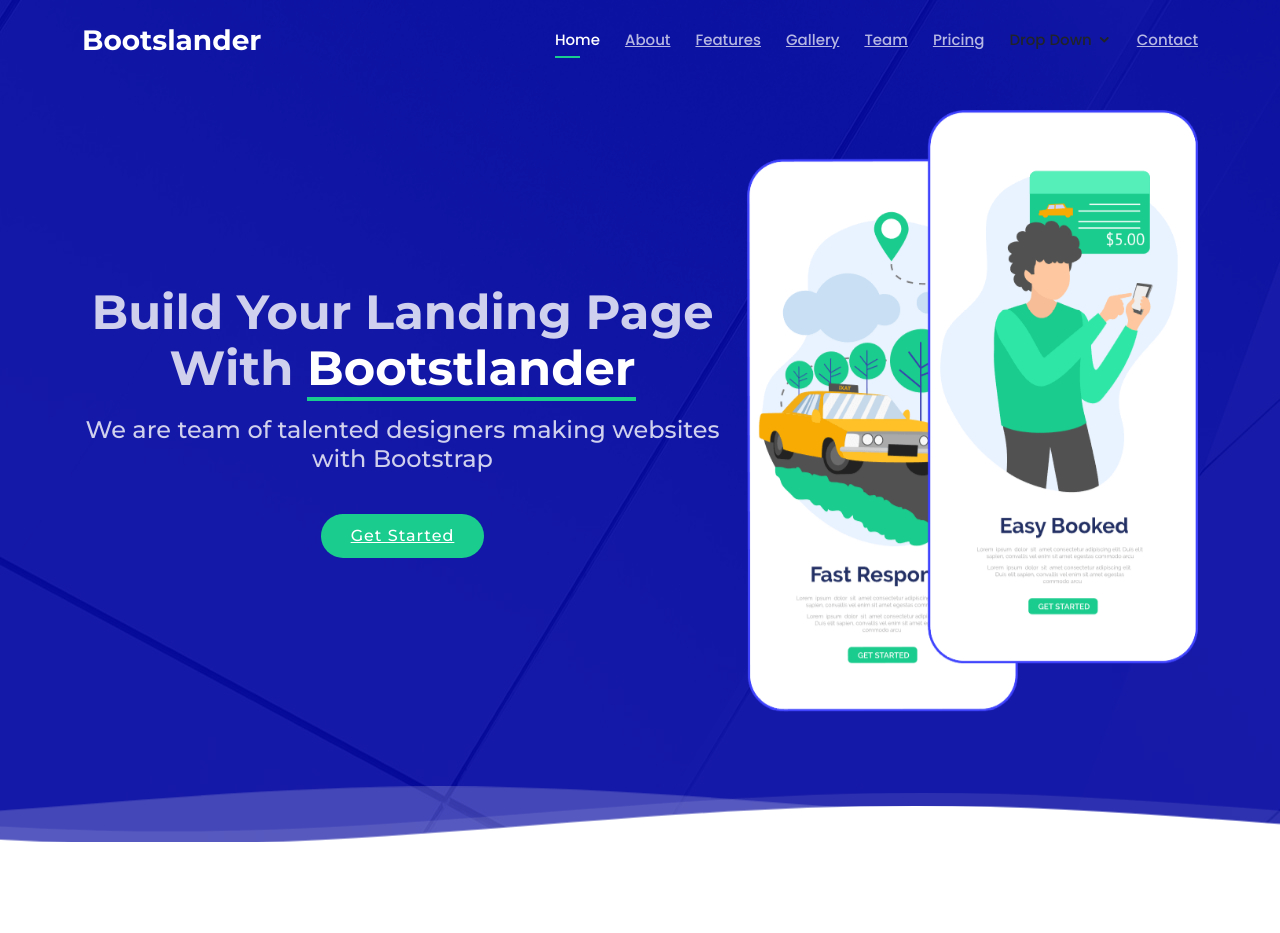
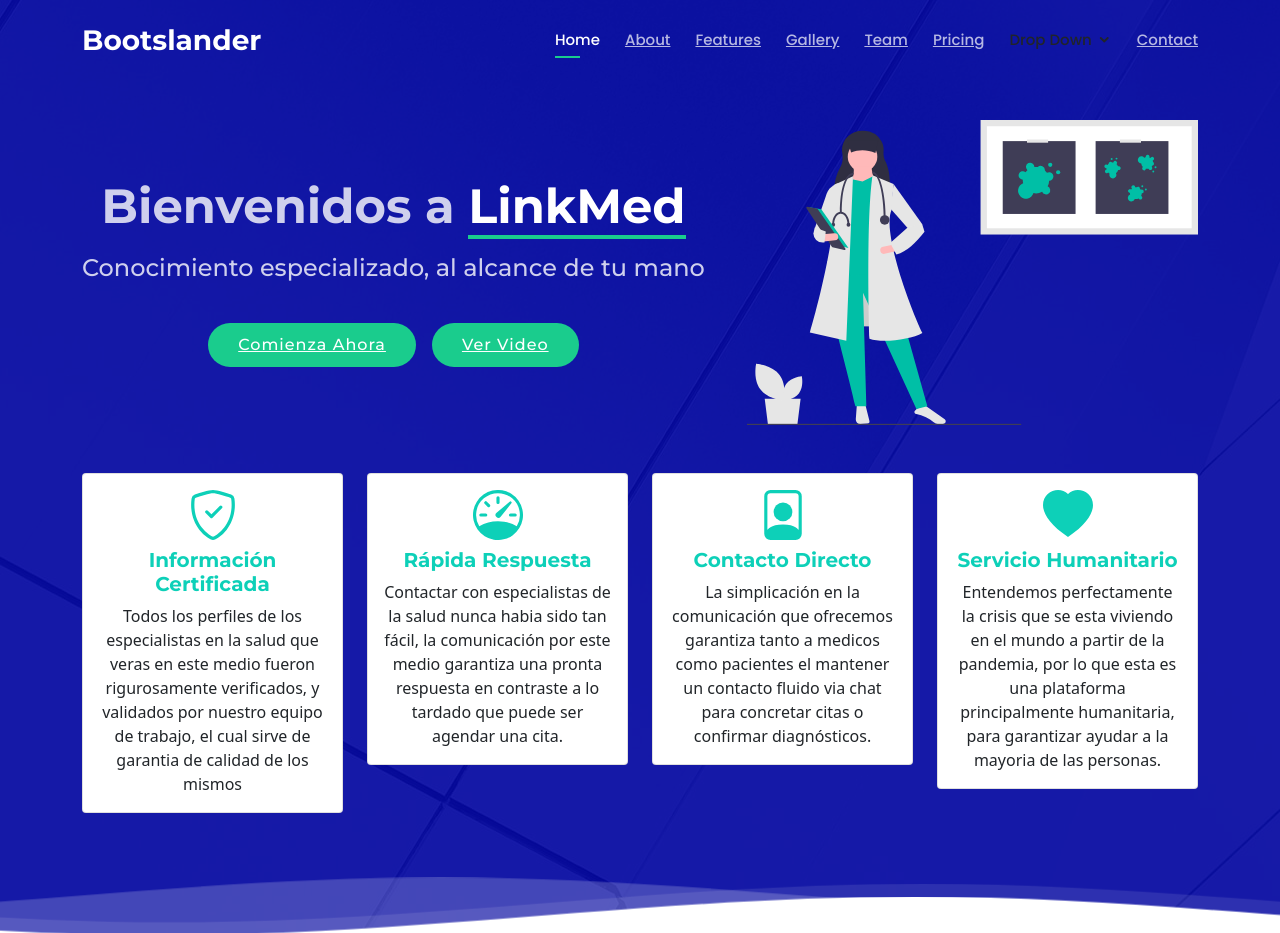
Before and after one commit to Miguelork/Frontend_IS, a React (Create React App) app: page / in a window 1280 px wide. Before the commit the page ends 842 px from the top, so only its background shows below. Built offline with nearby package versions, Linux system fonts and the light colour scheme.

Commit message:
Home listo, wave componente

```diff
--- a/public/assets/css/style.css
+++ b/public/assets/css/style.css
@@ -419,6 +419,10 @@ h1, h2, h3, h4, h5, h6 {
   font-weight: 700;
   line-height: 56px;
   color: rgba(255, 255, 255, 0.8);
+}
+
+.icoFont{
+  color: #0DD0B8;
 }
 
 #hero h1 span {
--- a/src/components/Inicio.jsx
+++ b/src/components/Inicio.jsx
@@ -1,46 +1,82 @@
 import React from 'react';
 import Header from './Header';
+import Wave from './Wave';
 
 const Inicio = () => {
     return (
         <div>
-          <Header />
-        {/* ======= Hero Section ======= */}
+          <Header/>
         <section id="hero">
           <div className="container">
             <div className="row">
               <div className="col-lg-7 pt-5 pt-lg-0 order-2 order-lg-1 d-flex align-items-center">
                 <div data-aos="zoom-out">
-                  <h1>Build Your Landing Page With <span>Bootstlander</span></h1>
-                  <h2>We are team of talented designers making websites with Bootstrap</h2>
+                  <h1>Bienvenidos a <span>LinkMed</span></h1>
+                  <h2>Conocimiento especializado, al alcance de tu mano</h2>
                   <div className="text-center text-lg-left">
-                    <a href="#about" className="btn-get-started scrollto">Get Started</a>
+                    <a href="#about" className="mr-2 btn-get-started scrollto">Comienza Ahora</a>
+                    <a href="#about" className="ml-2 btn-get-started scrollto">Ver Video</a>
                   </div>
                 </div>
               </div>
               <div className="col-lg-5 order-1 order-lg-2 hero-img" data-aos="zoom-out" data-aos-delay={300}>
-                <img src="assets/img/hero-img.png" className="img-fluid animated" alt="" />
+                <img src="assets/img/doc1.svg" className="img-fluid" alt="" />
               </div>
             </div>
+            <div className="mt-5 row">
+                <div className="col-3">
+                  <div class="card">
+                    <div class="card-body">
+                        <h5 class="card-title icoFont"><svg xmlns="http://www.w3.org/2000/svg" width="50" height="50" fill="currentColor" class="bi bi-shield-check" viewBox="0 0 16 16">
+                        <path d="M5.338 1.59a61.44 61.44 0 0 0-2.837.856.481.481 0 0 0-.328.39c-.554 4.157.726 7.19 2.253 9.188a10.725 10.725 0 0 0 2.287 2.233c.346.244.652.42.893.533.12.057.218.095.293.118a.55.55 0 0 0 .101.025.615.615 0 0 0 .1-.025c.076-.023.174-.061.294-.118.24-.113.547-.29.893-.533a10.726 10.726 0 0 0 2.287-2.233c1.527-1.997 2.807-5.031 2.253-9.188a.48.48 0 0 0-.328-.39c-.651-.213-1.75-.56-2.837-.855C9.552 1.29 8.531 1.067 8 1.067c-.53 0-1.552.223-2.662.524zM5.072.56C6.157.265 7.31 0 8 0s1.843.265 2.928.56c1.11.3 2.229.655 2.887.87a1.54 1.54 0 0 1 1.044 1.262c.596 4.477-.787 7.795-2.465 9.99a11.775 11.775 0 0 1-2.517 2.453 7.159 7.159 0 0 1-1.048.625c-.28.132-.581.24-.829.24s-.548-.108-.829-.24a7.158 7.158 0 0 1-1.048-.625 11.777 11.777 0 0 1-2.517-2.453C1.928 10.487.545 7.169 1.141 2.692A1.54 1.54 0 0 1 2.185 1.43 62.456 62.456 0 0 1 5.072.56z"/>
+                        <path d="M10.854 5.146a.5.5 0 0 1 0 .708l-3 3a.5.5 0 0 1-.708 0l-1.5-1.5a.5.5 0 1 1 .708-.708L7.5 7.793l2.646-2.647a.5.5 0 0 1 .708 0z"/>
+                        </svg></h5>
+                        <h5 class="card-title mt-2 icoFont"><b>Información Certificada</b></h5>
+                        <p class="card-text">Todos los perfiles de los especialistas en la salud que veras en este medio fueron rigurosamente verificados, y validados por nuestro equipo de trabajo, el cual sirve de garantia de calidad de los mismos</p>
+                    </div>
+                  </div>
+                </div>
+                <div className="col-3">
+                  <div class="card">
+                    <div class="card-body">
+                        <h5 class="card-title icoFont"><svg xmlns="http://www.w3.org/2000/svg" width="50" height="50" fill="currentColor" class="bi bi-speedometer" viewBox="0 0 16 16">
+                        <path d="M8 2a.5.5 0 0 1 .5.5V4a.5.5 0 0 1-1 0V2.5A.5.5 0 0 1 8 2zM3.732 3.732a.5.5 0 0 1 .707 0l.915.914a.5.5 0 1 1-.708.708l-.914-.915a.5.5 0 0 1 0-.707zM2 8a.5.5 0 0 1 .5-.5h1.586a.5.5 0 0 1 0 1H2.5A.5.5 0 0 1 2 8zm9.5 0a.5.5 0 0 1 .5-.5h1.5a.5.5 0 0 1 0 1H12a.5.5 0 0 1-.5-.5zm.754-4.246a.389.389 0 0 0-.527-.02L7.547 7.31A.91.91 0 1 0 8.85 8.569l3.434-4.297a.389.389 0 0 0-.029-.518z"/>
+                        <path fill-rule="evenodd" d="M6.664 15.889A8 8 0 1 1 9.336.11a8 8 0 0 1-2.672 15.78zm-4.665-4.283A11.945 11.945 0 0 1 8 10c2.186 0 4.236.585 6.001 1.606a7 7 0 1 0-12.002 0z"/>
+                        </svg></h5>
+                        <h5 class="card-title mt-2 icoFont"><b>Rápida Respuesta</b></h5>
+                        <p class="card-text">Contactar con especialistas de la salud nunca habia sido tan fácil, la comunicación por este medio garantiza una pronta respuesta en contraste a lo tardado que puede ser agendar una cita.</p>
+                    </div>
+                  </div>
+                </div>
+                <div className="col-3">
+                  <div class="card">
+                    <div class="card-body">
+                        <h5 class="card-title icoFont"><svg xmlns="http://www.w3.org/2000/svg" width="50" height="50" fill="currentColor" class="bi bi-file-person" viewBox="0 0 16 16">
+                        <path d="M12 1a1 1 0 0 1 1 1v10.755S12 11 8 11s-5 1.755-5 1.755V2a1 1 0 0 1 1-1h8zM4 0a2 2 0 0 0-2 2v12a2 2 0 0 0 2 2h8a2 2 0 0 0 2-2V2a2 2 0 0 0-2-2H4z"/>
+                        <path d="M8 10a3 3 0 1 0 0-6 3 3 0 0 0 0 6z"/>
+                        </svg></h5>
+                        <h5 class="card-title mt-2 icoFont"><b>Contacto Directo</b></h5>
+                        <p class="card-text">La simplicación en la comunicación que ofrecemos garantiza tanto a medicos como pacientes el mantener un contacto fluido via chat para concretar citas o confirmar diagnósticos.</p>
+                    </div>
+                  </div>
+                </div>
+                <div className="col-3">
+                  <div class="card">
+                    <div class="card-body">
+                        <h5 class="card-title icoFont"><svg xmlns="http://www.w3.org/2000/svg" width="50" height="50" fill="currentColor" class="bi bi-heart-fill" viewBox="0 0 16 16">
+                        <path fill-rule="evenodd" d="M8 1.314C12.438-3.248 23.534 4.735 8 15-7.534 4.736 3.562-3.248 8 1.314z"/>
+                        </svg></h5>
+                        <h5 class="card-title mt-2 icoFont"><b>Servicio Humanitario</b></h5>
+                        <p class="card-text">Entendemos perfectamente la crisis que se esta viviendo en el mundo a partir de la pandemia, por lo que esta es una plataforma principalmente humanitaria, para garantizar ayudar a la mayoria de las personas.</p>
+                    </div>
+                  </div>
+                </div>
+              </div>
           </div>
-          <svg className="hero-waves" xmlns="http://www.w3.org/2000/svg" xmlnsXlink="http://www.w3.org/1999/xlink" viewBox="0 24 150 28 " preserveAspectRatio="none">
-            <defs>
-              <path id="wave-path" d="M-160 44c30 0 58-18 88-18s 58 18 88 18 58-18 88-18 58 18 88 18 v44h-352z">
-              </path></defs>
-            <g className="wave1">
-              <use xlinkHref="#wave-path" x={50} y={3} fill="rgba(255,255,255, .1)">
-              </use></g>
-            <g className="wave2">
-              <use xlinkHref="#wave-path" x={50} y={0} fill="rgba(255,255,255, .2)">
-              </use></g>
-            <g className="wave3">
-              <use xlinkHref="#wave-path" x={50} y={9} fill="#fff">
-              </use></g>
-          </svg>
-        </section>{/* End Hero */}
+           <Wave/>
+
+        </section>
       </div>
-
-
     )
 }
 
--- a/src/components/Login.jsx
+++ b/src/components/Login.jsx
@@ -1,5 +1,6 @@
 import React from 'react'
 import Header from './Header';
+
 
 class Login extends React.Component {
 
--- a/src/components/Register.jsx
+++ b/src/components/Register.jsx
@@ -1,5 +1,6 @@
 import React from 'react'
 import Header from './Header'
+import Wave from './Wave'
 
 // onChange={(e) => mostrarDiv(e.target.value)} <------ NO BORRAR
 
@@ -231,24 +232,7 @@ const Register = () => {
          </section>
          {/* End Features Section */}
       </div>
-      <svg className="hero-waves" xmlns="http://www.w3.org/2000/svg" xmlnsXlink="http://www.w3.org/1999/xlink" viewBox="0 24 150 28 " preserveAspectRatio="none">
-         <defs>
-            <path id="wave-path" d="M-160 44c30 0 58-18 88-18s 58 18 88 18 58-18 88-18 58 18 88 18 v44h-352z">
-            </path>
-         </defs>
-         <g className="wave1">
-            <use xlinkHref="#wave-path" x={50} y={3} fill="rgba(255,255,255, .1)">
-            </use>
-         </g>
-         <g className="wave2">
-            <use xlinkHref="#wave-path" x={50} y={0} fill="rgba(255,255,255, .2)">
-            </use>
-         </g>
-         <g className="wave3">
-            <use xlinkHref="#wave-path" x={50} y={9} fill="#fff">
-            </use>
-         </g>
-      </svg>
+      <Wave />
    </section>
    {/* End Hero */}
 </div>
--- /dev/null
+++ b/src/components/Wave.jsx
@@ -0,0 +1,24 @@
+import React from 'react';
+
+const Wave = () => {
+    return (
+        <div >
+            <svg className="hero-waves" xmlns="http://www.w3.org/2000/svg" xmlnsXlink="http://www.w3.org/1999/xlink" viewBox="0 24 150 28 " preserveAspectRatio="none">
+                <defs>
+                    <path id="wave-path" d="M-160 44c30 0 58-18 88-18s 58 18 88 18 58-18 88-18 58 18 88 18 v44h-352z">
+                    </path></defs>
+                <g className="wave1">
+                    <use xlinkHref="#wave-path" x={50} y={3} fill="rgba(255,255,255, .1)">
+                </use></g>
+                <g className="wave2">
+                    <use xlinkHref="#wave-path" x={50} y={0} fill="rgba(255,255,255, .2)">
+                </use></g>
+                <g className="wave3">
+                    <use xlinkHref="#wave-path" x={50} y={9} fill="#fff">
+                </use></g>
+            </svg>
+        </div>
+    )
+}
+
+export default Wave
```
Also changed, not shown: public/assets/img/doc1.svg (added).
